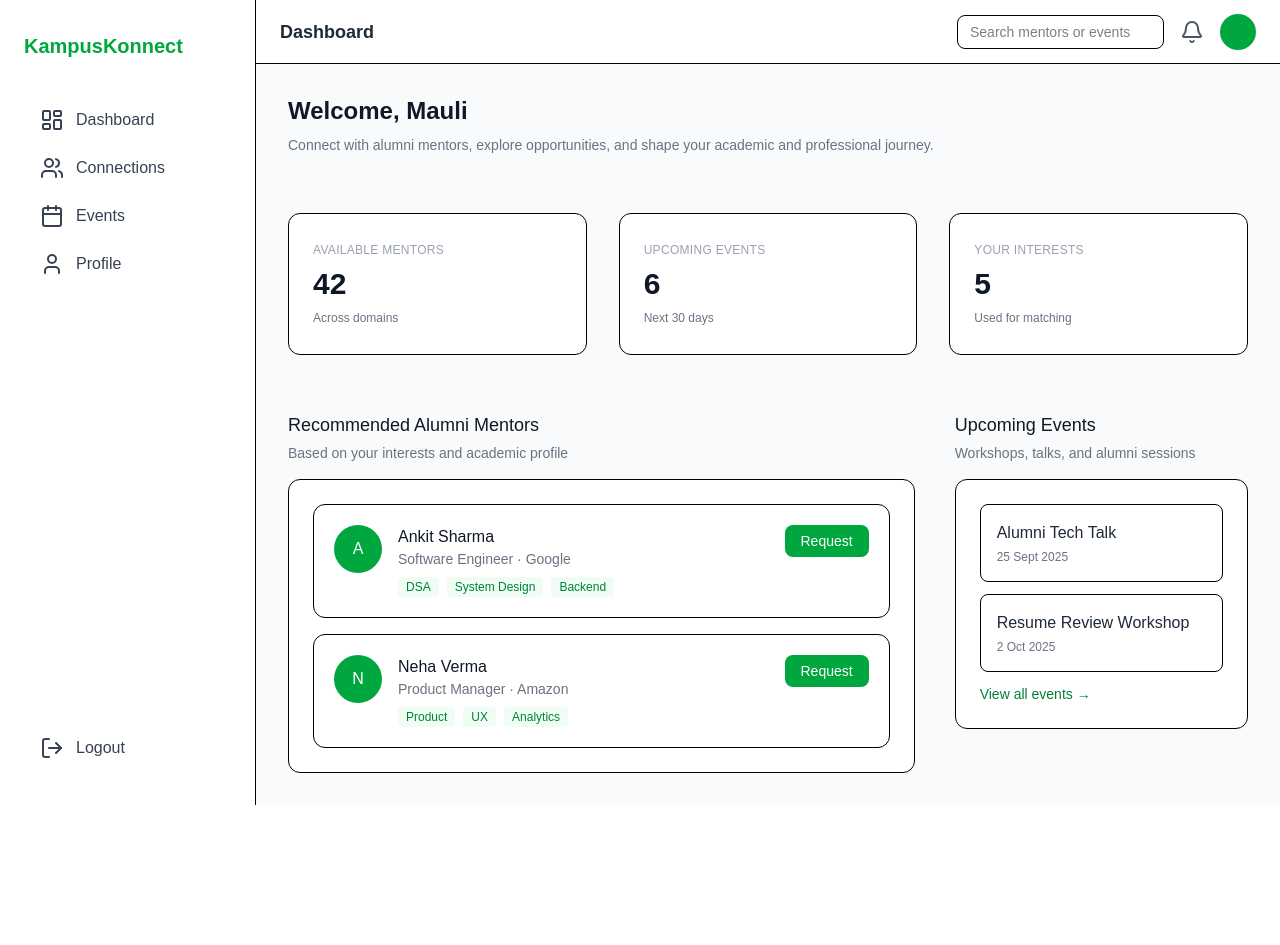
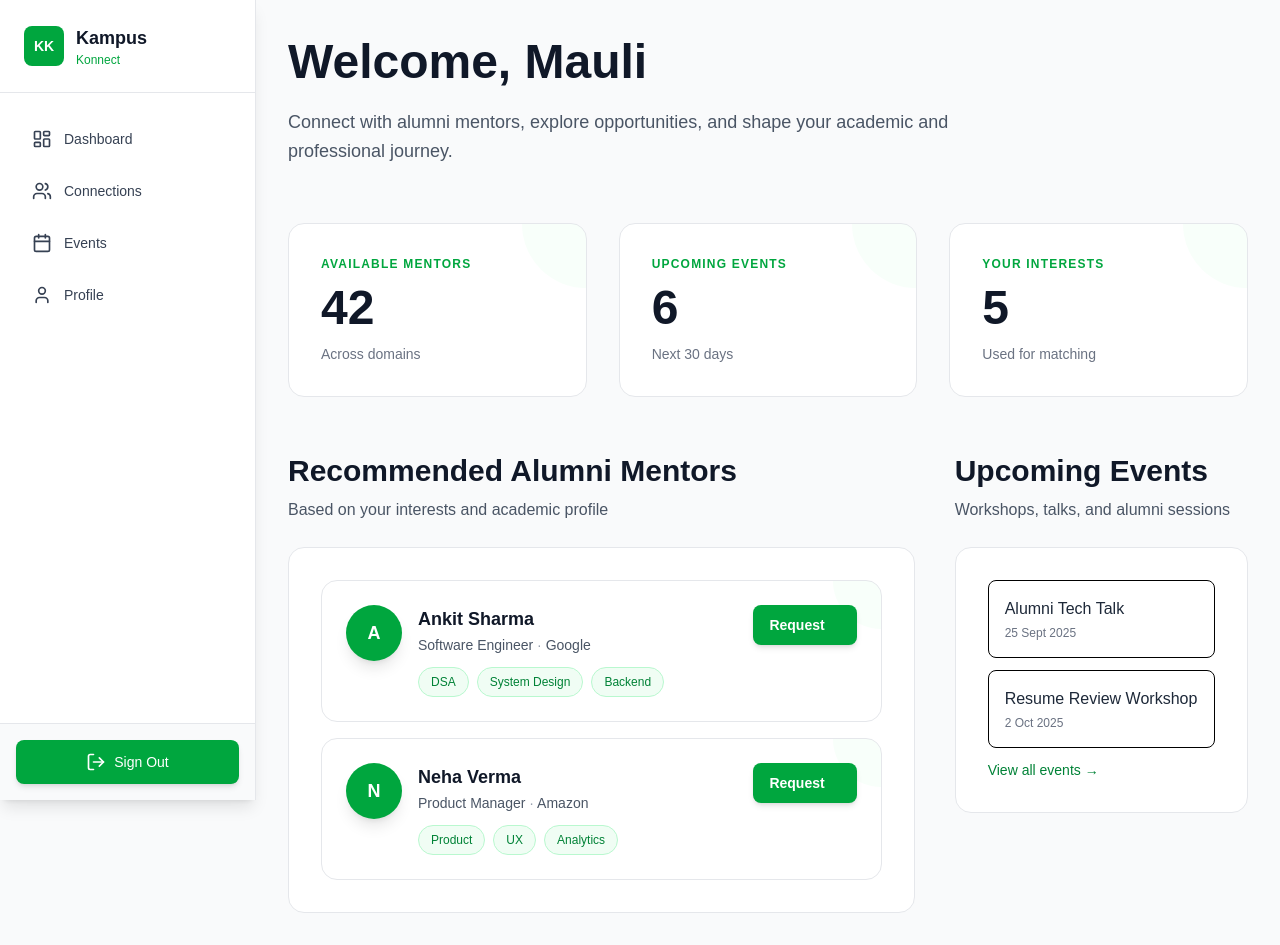
Before and after one commit to SHIVAM-KUMAR-59/kampuskonnect, a Next.js app in the folder client/: page /dashboard in a window 1280 px wide. Before the commit the page ends 805 px from the top, so only its background shows below. Built offline with nearby package versions, Linux system fonts and the light colour scheme.

Commit message:
Basic layout

```diff
--- a/client/app/dashboard/layout.js
+++ b/client/app/dashboard/layout.js
@@ -7,7 +7,7 @@ export default function DashboardLayout({ children }) {
       <Sidebar />
 
       <div className="flex flex-col flex-1">
-        <Topbar />
+        {/* <Topbar /> */}
         <main className="p-6 md:p-8">{children}</main>
       </div>
     </div>
--- a/client/component/PageIntro.jsx
+++ b/client/component/PageIntro.jsx
@@ -1,12 +1,12 @@
+"use client"
+
 export default function PageIntro({ title, subtitle }) {
   return (
-    <div className="max-w-3xl">
-      <h1 className="text-2xl font-semibold text-gray-900 leading-tight">
-        {title}
-      </h1>
-      <p className="text-sm text-gray-500 mt-2 leading-relaxed">
-        {subtitle}
-      </p>
+    <div className="max-w-4xl animate-in fade-in slide-in-from-top-10 duration-500">
+      <div className="space-y-4">
+        <h1 className="text-5xl font-bold text-gray-900 leading-tight">{title}</h1>
+        <p className="text-lg text-gray-600 leading-relaxed max-w-2xl font-light">{subtitle}</p>
+      </div>
     </div>
-  );
+  )
 }
--- a/client/component/ProfileCard.jsx
+++ b/client/component/ProfileCard.jsx
@@ -1,29 +1,30 @@
-export default function ProfileCard({
-  name,
-  role,
-  org,
-  skills = [],
-  action,
-}) {
+import { ChevronRight } from "lucide-react"
+
+export default function ProfileCard({ name, role, org, skills = [], action }) {
   return (
-    <div className="flex justify-between items-start border rounded-xl p-5 hover:shadow-sm transition">
-      <div className="flex gap-4">
-        <div className="w-12 h-12 rounded-full bg-green-600 text-white flex items-center justify-center font-medium">
+    <div className="group cursor-pointer animate-in fade-in duration-300">
+      <div className="relative bg-white border border-gray-200 rounded-2xl p-6 overflow-hidden transition-all duration-300 hover:border-green-300 hover:shadow-lg hover:scale-105 hover:-translate-y-1">
+        <div className="absolute inset-0 bg-gradient-to-r from-green-50 to-transparent opacity-0 group-hover:opacity-100 transition-opacity duration-300" />
+        <div className="absolute top-0 right-0 w-24 h-24 bg-green-100 rounded-full -mr-12 -mt-12 opacity-20 group-hover:opacity-40 transition-opacity duration-300" />
+
+        <div className="relative flex justify-between items-start gap-4">
+          <div className="flex gap-4 flex-1">
+            <div className="w-14 h-14 rounded-full bg-green-600 text-white flex items-center justify-center font-bold text-lg flex-shrink-0 shadow-lg transition-transform duration-300 group-hover:scale-110">
               {name[0]}
             </div>
 
-        <div>
-          <p className="font-medium text-gray-900">{name}</p>
-          <p className="text-sm text-gray-500">
-            {role} · {org}
+            <div className="flex-1 min-w-0">
+              <p className="font-semibold text-gray-900 text-lg">{name}</p>
+              <p className="text-sm text-gray-600 mt-0.5">
+                {role} <span className="text-gray-400">·</span> {org}
               </p>
 
               {skills.length > 0 && (
-            <div className="flex gap-2 mt-2">
+                <div className="flex flex-wrap gap-2 mt-3">
                   {skills.slice(0, 3).map((s) => (
                     <span
                       key={s}
-                  className="text-xs bg-green-50 text-green-700 px-2 py-0.5 rounded"
+                      className="text-xs font-medium bg-green-50 text-green-700 px-3 py-1.5 rounded-full border border-green-200 transition-colors duration-300 hover:bg-green-100"
                     >
                       {s}
                     </span>
@@ -34,10 +35,13 @@ export default function ProfileCard({
           </div>
 
           {action && (
-        <button className="text-sm px-4 py-1.5 bg-green-600 text-white rounded-lg hover:bg-green-700">
-          {action}
+            <button className="flex items-center gap-0 px-4 py-2.5 bg-green-600 hover:bg-green-700 text-white rounded-lg font-semibold text-sm shadow-md hover:shadow-lg transition-all duration-300 flex-shrink-0 hover:gap-1">
+              <span>{action}</span>
+              <ChevronRight className="w-4 h-4 opacity-0 group-hover:opacity-100 transition-opacity duration-300" />
             </button>
           )}
         </div>
-  );
+      </div>
+    </div>
+  )
 }
--- a/client/component/SectionCard.jsx
+++ b/client/component/SectionCard.jsx
@@ -1,19 +1,16 @@
+"use client"
+
 export default function SectionCard({ title, subtitle, children }) {
   return (
-    <section className="space-y-4">
-      <div>
-        <h2 className="text-lg font-medium text-gray-900">
-          {title}
-        </h2>
-        {subtitle && (
-          <p className="text-sm text-gray-500 mt-1 max-w-2xl">
-            {subtitle}
-          </p>
-        )}
+    <section className="space-y-6 animate-in fade-in slide-in-from-top-10 duration-500">
+      <div className="animate-in fade-in duration-500 delay-100">
+        <h2 className="text-3xl font-bold text-gray-900">{title}</h2>
+        {subtitle && <p className="text-base text-gray-600 mt-2 max-w-3xl font-light leading-relaxed">{subtitle}</p>}
       </div>
-      <div className="bg-white border rounded-xl p-6">
-        {children}
+
+      <div className="bg-white border border-gray-200 rounded-2xl p-8 transition-all duration-300 hover:border-green-300 hover:shadow-lg animate-in fade-in duration-500 delay-200">
+        <div className="relative">{children}</div>
       </div>
     </section>
-  );
+  )
 }
--- a/client/component/Sidebar.jsx
+++ b/client/component/Sidebar.jsx
@@ -1,37 +1,98 @@
-import {
-  LayoutDashboard,
-  Users,
-  Calendar,
-  User,
-  LogOut,
-} from "lucide-react";
+"use client"
 
-export default function Sidebar() {
+import { useState } from "react"
+import { LayoutDashboard, Users, Calendar, User, LogOut, Menu, X } from "lucide-react"
+import { useRouter } from "next/navigation"
+
+export default function Sidebar({ onLogout }) {
+  const router = useRouter()
+  const [isOpen, setIsOpen] = useState(false)
+
+  const navItems = [
+    { label: "Dashboard", icon: LayoutDashboard, href: "/dashboard" },
+    { label: "Connections", icon: Users, href: "/connections" },
+    { label: "Events", icon: Calendar, href: "/events" },
+    { label: "Profile", icon: User, href: "/profile" },
+  ]
+
+  const handleNavClick = (href) => {
+    router.push(href)
+    setIsOpen(false)
+  }
+
+  const handleLogout = () => {
+    onLogout?.()
+    setIsOpen(false)
+  }
+
   return (
-    <aside className="w-64 bg-white border-r px-6 py-8 hidden md:block">
-      <h1 className="text-xl font-bold text-green-600 mb-10">
-        KampusKonnect
-      </h1>
+    <>
+      {/* Mobile Menu Button */}
+      <button
+        onClick={() => setIsOpen(!isOpen)}
+        className="lg:hidden fixed top-6 left-6 z-50 p-2 bg-green-600 hover:bg-green-700 text-white rounded-lg transition-colors duration-200"
+      >
+        {isOpen ? <X className="w-6 h-6" /> : <Menu className="w-6 h-6" />}
+      </button>
 
-      <nav className="space-y-2">
-        <Item icon={<LayoutDashboard />} label="Dashboard" />
-        <Item icon={<Users />} label="Connections" />
-        <Item icon={<Calendar />} label="Events" />
-        <Item icon={<User />} label="Profile" />
-      </nav>
+      {/* Sidebar Overlay for Mobile */}
+      {isOpen && (
+        <div
+          className="lg:hidden fixed inset-0 bg-black/40 z-40 transition-all duration-300"
+          onClick={() => setIsOpen(false)}
+        />
+      )}
 
-      <div className="absolute bottom-8">
-        <Item icon={<LogOut />} label="Logout" />
-      </div>
-    </aside>
-  );
+      {/* Sidebar */}
+      <aside
+        className={`fixed left-0 top-0 h-screen bg-white border-r border-gray-200 transition-all duration-300 ease-in-out z-40 w-64 shadow-lg flex flex-col ${
+          isOpen ? "translate-x-0" : "-translate-x-full lg:translate-x-0"
+        }`}
+      >
+        {/* Logo/Brand */}
+        <div className="px-6 py-6 border-b border-gray-200 flex-shrink-0">
+          <div className="flex items-center gap-3">
+            <div className="w-10 h-10 bg-green-600 rounded-lg flex items-center justify-center text-white font-bold text-sm">
+              KK
+            </div>
+            <div>
+              <h1 className="text-lg font-semibold text-gray-900">Kampus</h1>
+              <p className="text-xs text-green-600 font-medium">Konnect</p>
+            </div>
+          </div>
+        </div>
+
+        {/* Navigation Items */}
+        <nav className="px-4 py-6 space-y-2 flex-1 overflow-y-auto">
+          {navItems.map((item) => {
+            const Icon = item.icon
+            return (
+              <button
+                key={item.label}
+                onClick={() => handleNavClick(item.href)}
+                className="w-full flex items-center gap-3 px-4 py-3 rounded-lg transition-all duration-200 text-gray-700 hover:text-green-700 hover:bg-green-50 text-left group"
+              >
+                <Icon className="w-5 h-5 flex-shrink-0 group-hover:text-green-600 transition-colors duration-200" />
+                <span className="text-sm font-medium">{item.label}</span>
+              </button>
+            )
+          })}
+        </nav>
+
+        {/* Signout Button - Sticky at Bottom */}
+        <div className="p-4 border-t border-gray-200 bg-gray-50 flex-shrink-0">
+          <button
+            onClick={handleLogout}
+            className="w-full flex items-center justify-center gap-2 px-4 py-3 rounded-lg bg-green-600 hover:bg-green-700 text-white font-medium transition-all duration-200 shadow-md hover:shadow-lg"
+          >
+            <LogOut className="w-5 h-5 flex-shrink-0" />
+            <span className="text-sm">Sign Out</span>
+          </button>
+        </div>
+      </aside>
+
+      {/* Spacer for lg screens */}
+      <div className="hidden lg:block w-64 flex-shrink-0" />
+    </>
+  )
 }
-
-function Item({ icon, label }) {
-  return (
-    <div className="flex items-center gap-3 px-4 py-2 rounded-lg text-gray-700 hover:bg-green-50 cursor-pointer">
-      {icon}
-      <span>{label}</span>
-    </div>
-  );
-}
--- a/client/component/StatCard.jsx
+++ b/client/component/StatCard.jsx
@@ -1,17 +1,18 @@
+"use client"
+
 export default function StatCard({ label, value, context }) {
   return (
-    <div className="bg-white border rounded-xl px-6 py-7">
-      <p className="text-xs uppercase tracking-wide text-gray-400">
-        {label}
-      </p>
-      <p className="text-3xl font-semibold text-gray-900 mt-2">
-        {value}
-      </p>
-      {context && (
-        <p className="text-xs text-gray-500 mt-2">
-          {context}
-        </p>
-      )}
+    <div className="relative group animate-in fade-in duration-500">
+      <div className="absolute inset-0 bg-gradient-to-br from-green-50 to-green-100 rounded-2xl opacity-0 group-hover:opacity-100 transition-opacity duration-300" />
+      <div className="relative bg-white border border-gray-200 rounded-2xl px-8 py-8 overflow-hidden transition-all duration-300 group-hover:border-green-300 group-hover:shadow-lg group-hover:-translate-y-1">
+        <div className="absolute top-0 right-0 w-32 h-32 bg-green-100 rounded-full -mr-16 -mt-16 opacity-20 group-hover:opacity-40 transition-opacity duration-300" />
+
+        <div className="relative space-y-3">
+          <p className="text-xs font-semibold uppercase tracking-widest text-green-600">{label}</p>
+          <p className="text-5xl font-bold text-gray-900">{value}</p>
+          {context && <p className="text-sm text-gray-500 font-medium">{context}</p>}
+        </div>
+      </div>
     </div>
-  );
+  )
 }
```
Also changed, not shown: client/app/dashboard/alumni-dashboard.jsx (+57 -18 lines). Lines whose indentation alone changed are shown as unchanged.
